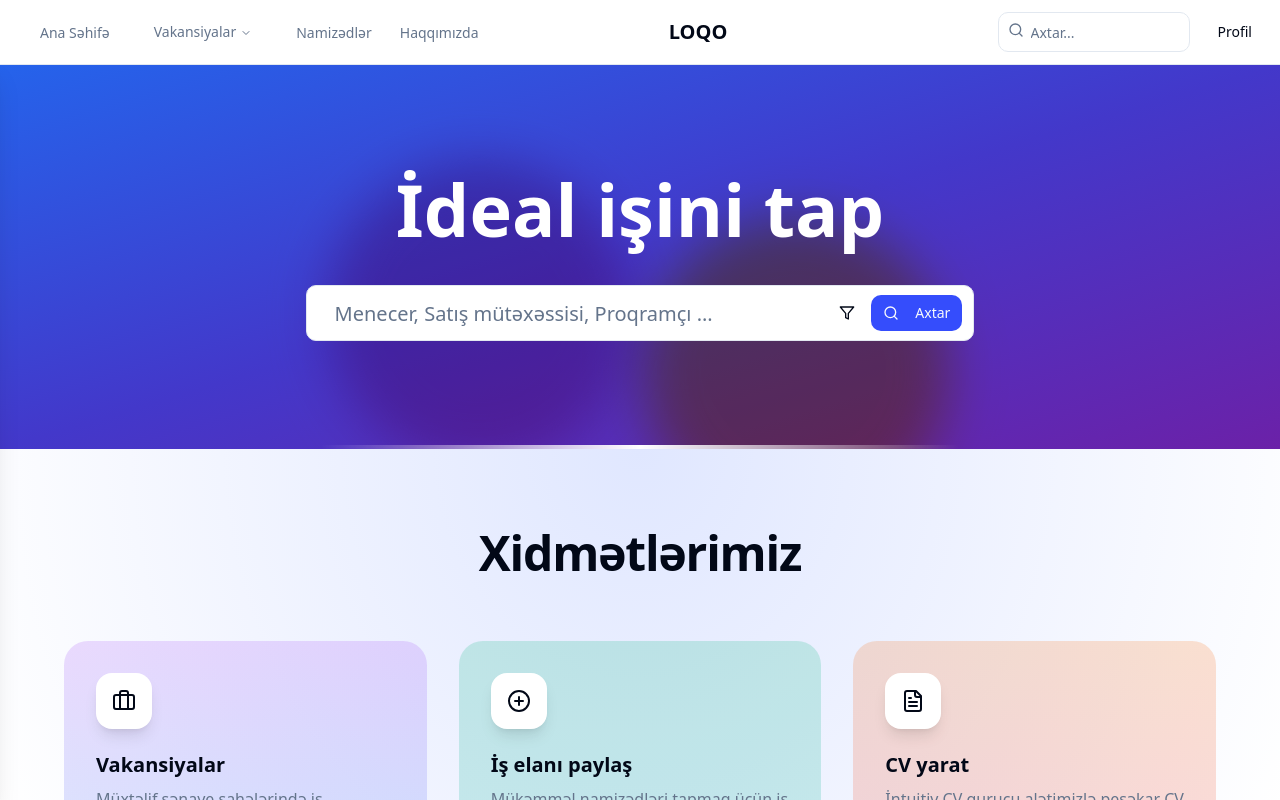
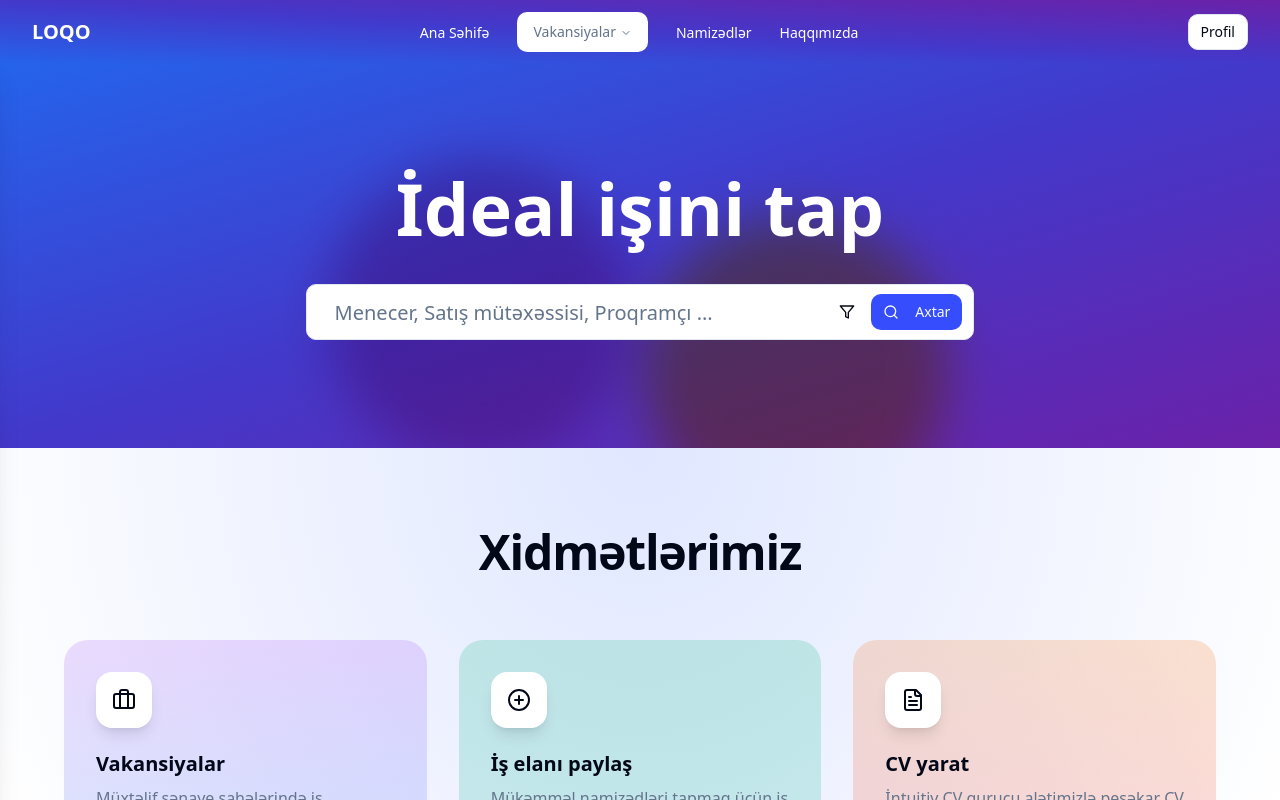
Before and after one commit to azdevcommunity/vacancy-frontend-v2, a React (Vite) app: page / in a window 1280 px wide. Shown: the top 800 px of the page. Built offline with nearby package versions, Linux system fonts and the light colour scheme.

Commit message:
bug fixed

```diff
--- a/src/components/Navbar.tsx
+++ b/src/components/Navbar.tsx
@@ -1,11 +1,10 @@
 'use client'
 
-import { Menu, Search, ChevronRight } from 'lucide-react'
-import { useState } from 'react'
+import { Menu, ChevronRight } from 'lucide-react'
+import { useEffect, useState } from 'react'
 import { Link, useNavigate } from 'react-router-dom'
 
 import { Button } from "@/components/ui/button"
-import { Input } from "@/components/ui/input"
 import {
     NavigationMenu,
     NavigationMenuContent,
@@ -20,6 +19,16 @@ import { Separator } from "@/components/ui/separator"
 export function Navbar() {
     const [isOpen, setIsOpen] = useState(false)
     const navigate = useNavigate()
+    const [isScrolled, setIsScrolled] = useState(false)
+
+    useEffect(() => {
+        const handleScroll = () => {
+            setIsScrolled(window.scrollY > 0)
+        }
+
+        window.addEventListener('scroll', handleScroll)
+        return () => window.removeEventListener('scroll', handleScroll)
+    }, [])
 
     const menuItems = [
         { name: "Ana Səhifə", link: "#", icon: "🏠", path: "/" },
@@ -39,8 +48,14 @@ export function Navbar() {
     ]
 
     return (
-        <header className="sticky top-0 z-50 border-b bg-background/80 backdrop-blur-sm">
-            <div className="container flex h-16 items-center justify-between px-4 pl-10">
+        <header className={`sticky top-0 z-50 transition-all duration-300 ${
+            isScrolled
+                ? 'bg-background/80 backdrop-blur-sm border-b'
+                : location.pathname === '/'
+                    ? 'bg-gradient-to-tr from-blue-600 via-indigo-700 to-purple-800'
+                    : 'bg-background'
+        }`}>
+            <div className="max-w-[1400px] mx-auto flex h-16 items-center justify-between px-8">
                 {/* Mobile Menu */}
                 <Sheet open={isOpen} onOpenChange={setIsOpen}>
                     <SheetTrigger asChild className="md:hidden">
@@ -94,20 +109,22 @@ export function Navbar() {
                     </SheetContent>
                 </Sheet>
 
-                {/* Logo */}
-                <div className="flex items-center justify-center md:order-2 lg:mr-20">
-                    <Link to="/" className="text-xl font-semibold whitespace-nowrap">
+                {/* Left section with Logo */}
+                <div className="flex items-center gap-4">
+                    <Link to="/" className={`text-xl font-semibold whitespace-nowrap ${isScrolled ? 'text-black' : location.pathname !== '/' ? 'text-black' : 'text-white'}
+                    `}>
                         LOQO
                     </Link>
                 </div>
 
-                {/* Desktop Menu */}
-                <NavigationMenu className="hidden md:block md:order-1">
+                {/* Center section with Navigation */}
+                <NavigationMenu className="hidden md:block">
                     <NavigationMenuList className="hidden gap-6 md:flex">
                         <NavigationMenuItem>
                             <Link to="/">
                                 <NavigationMenuLink
-                                    className="text-sm font-medium text-muted-foreground transition-colors hover:text-primary"
+                                    className={`text-sm font-medium transition-colors
+                                                                        ${isScrolled || location.pathname !== '/' ? 'text-muted-foreground hover:text-primary' : 'text-white hover:text-white/80'}`}
                                 >
                                     Ana Səhifə
                                 </NavigationMenuLink>
@@ -115,51 +132,31 @@ export function Navbar() {
                         </NavigationMenuItem>
                         <NavigationMenuItem>
                             <NavigationMenuTrigger
-                                className="text-sm font-medium text-muted-foreground transition-colors hover:text-primary"
+                                className={`text-sm font-medium transition-colors text-muted-foreground
+                                `}
                             >
                                 Vakansiyalar
                             </NavigationMenuTrigger>
                             <NavigationMenuContent className="min-w-[220px]">
                                 <ul className="grid gap-2 p-4">
-                                    <li>
+                                    {menuItems[1].subItems?.map((item) => (
+                                        <li key={item.name}>
                                             <Link
-                                            to="#"
+                                                to={item.link}
                                                 className="block px-4 py-2 text-sm text-muted-foreground hover:bg-accent hover:text-accent-foreground rounded-md"
                                             >
-                                            Full-time
+                                                {item.name}
                                             </Link>
                                         </li>
-                                    <li>
-                                        <Link
-                                            to="#"
-                                            className="block px-4 py-2 text-sm text-muted-foreground hover:bg-accent hover:text-accent-foreground rounded-md"
-                                        >
-                                            Part-time
-                                        </Link>
-                                    </li>
-                                    <li>
-                                        <Link
-                                            to="#"
-                                            className="block px-4 py-2 text-sm text-muted-foreground hover:bg-accent hover:text-accent-foreground rounded-md"
-                                        >
-                                            Remote
-                                        </Link>
-                                    </li>
-                                    <li>
-                                        <Link
-                                            to="#"
-                                            className="block px-4 py-2 text-sm text-muted-foreground hover:bg-accent hover:text-accent-foreground rounded-md"
-                                        >
-                                            Internship
-                                        </Link>
-                                    </li>
+                                    ))}
                                 </ul>
                             </NavigationMenuContent>
                         </NavigationMenuItem>
                         <NavigationMenuItem>
                             <Link to="/candidates">
                                 <NavigationMenuLink
-                                    className="text-sm font-medium text-muted-foreground transition-colors hover:text-primary"
+                                    className={`text-sm font-medium transition-colors
+                                    ${isScrolled || location.pathname !== '/' ? 'text-muted-foreground hover:text-primary' : 'text-white hover:text-white/80'}`}
                                 >
                                     Namizədlər
                                 </NavigationMenuLink>
@@ -168,7 +165,8 @@ export function Navbar() {
                         <NavigationMenuItem>
                             <Link to="#">
                                 <NavigationMenuLink
-                                    className="text-sm font-medium text-muted-foreground transition-colors hover:text-primary"
+                                    className={`text-sm font-medium transition-colors
+                                    ${isScrolled || location.pathname !== '/' ? 'text-muted-foreground hover:text-primary' : 'text-white hover:text-white/80'}`}
                                 >
                                     Haqqımızda
                                 </NavigationMenuLink>
@@ -177,28 +175,16 @@ export function Navbar() {
                     </NavigationMenuList>
                 </NavigationMenu>
 
-                {/* Search and Profile */}
-                <div className="flex items-center gap-4 md:order-3">
-                    <div className="hidden sm:flex items-center gap-4">
-                        <div className="relative">
-                            <Search className="absolute left-2.5 top-2.5 h-4 w-4 text-muted-foreground" />
-                            <Input
-                                type="search"
-                                placeholder="Axtar..."
-                                className="w-48 bg-background pl-8"
-                            />
-                        </div>
-                    </div>
+                {/* Right section - empty for spacing */}
                 <Button
-                        variant="ghost"
+                    variant={isScrolled ? "ghost" : "outline"}
                     size="sm"
-                        className="text-sm font-medium"
+                    className={`text-sm font-medium ${isScrolled ? '' : 'hover:text-white hover:bg-white/20'}`}
                     onClick={() => navigate("/add-vacancy")}
                 >
                     Profil
                 </Button>
             </div>
-            </div>
         </header>
     )
 }
--- a/src/layouts/Dashboard.tsx
+++ b/src/layouts/Dashboard.tsx
@@ -3,7 +3,7 @@ import {FeaturesSection} from "@/components/features-section.tsx";
 import {CvCarousel} from "@/components/cv-carousel.tsx";
 import {PremiumJobPostings} from "@/components/premium-job-postings.tsx";
 import {FooterComponent} from "@/components/footer.tsx";
-import { motion } from "framer-motion";
+import {motion} from "framer-motion";
 
 export const Dashboard = () => {
     return (
@@ -43,7 +43,7 @@ export const Dashboard = () => {
                 />
 
                 {/* Content */}
-                <div className="relative z-10 text-center px-4 sm:px-6 lg:px-8 w-full" >
+                <div className="relative z-10 text-center px-4 sm:px-6 lg:px-8 w-full">
                     <motion.h1
                         className="text-white font-bold text-5xl sm:text-6xl lg:text-7xl mb-6"
                         initial={{opacity: 0, y: 20}}
@@ -63,8 +63,6 @@ export const Dashboard = () => {
                 </div>
 
                 {/* Decorative elements */}
-                <div
-                    className="absolute bottom-0 left-1/2 transform -translate-x-1/2 w-1/2 h-1 bg-gradient-to-r from-transparent via-white to-transparent"/>
             </div>
             <FeaturesSection/>
             <CvCarousel/>
--- a/tailwind.config.ts
+++ b/tailwind.config.ts
@@ -17,6 +17,9 @@ export default {
             },
 			"arc-blue": {
 				"100": "#3139FA",
+			},
+			"navbar-blue": {
+				"100": "#2D5AE4",
 			},
   			background: 'hsl(var(--background))',
   			foreground: 'hsl(var(--foreground))',
```
Lines whose indentation alone changed are shown as unchanged.
